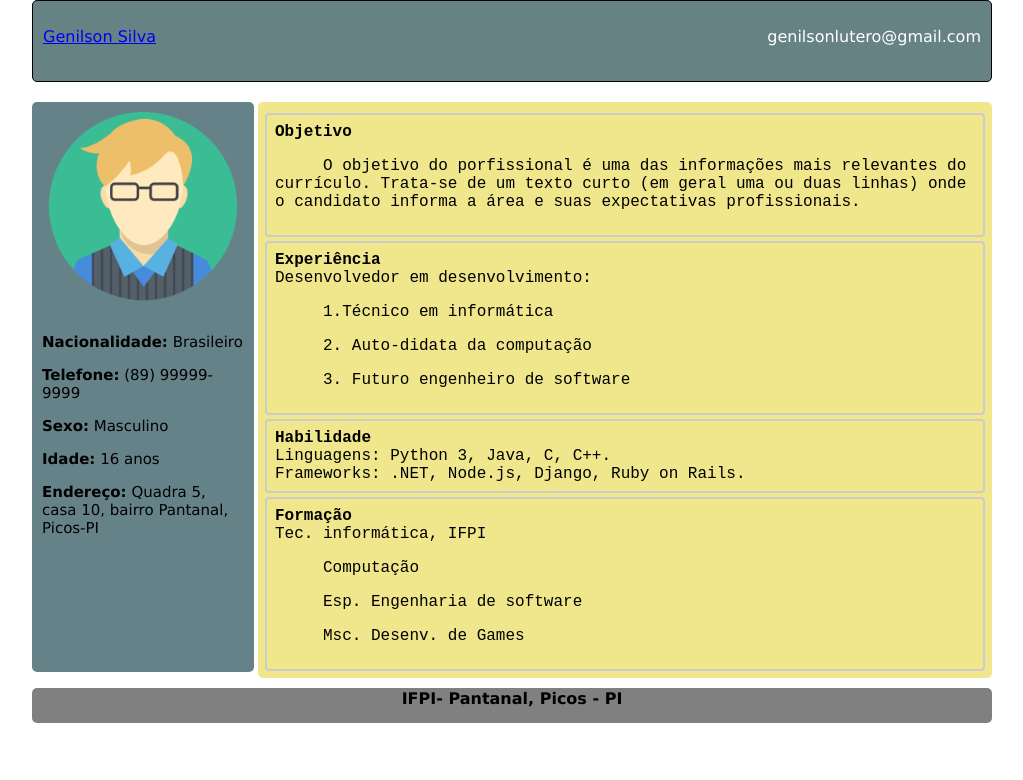
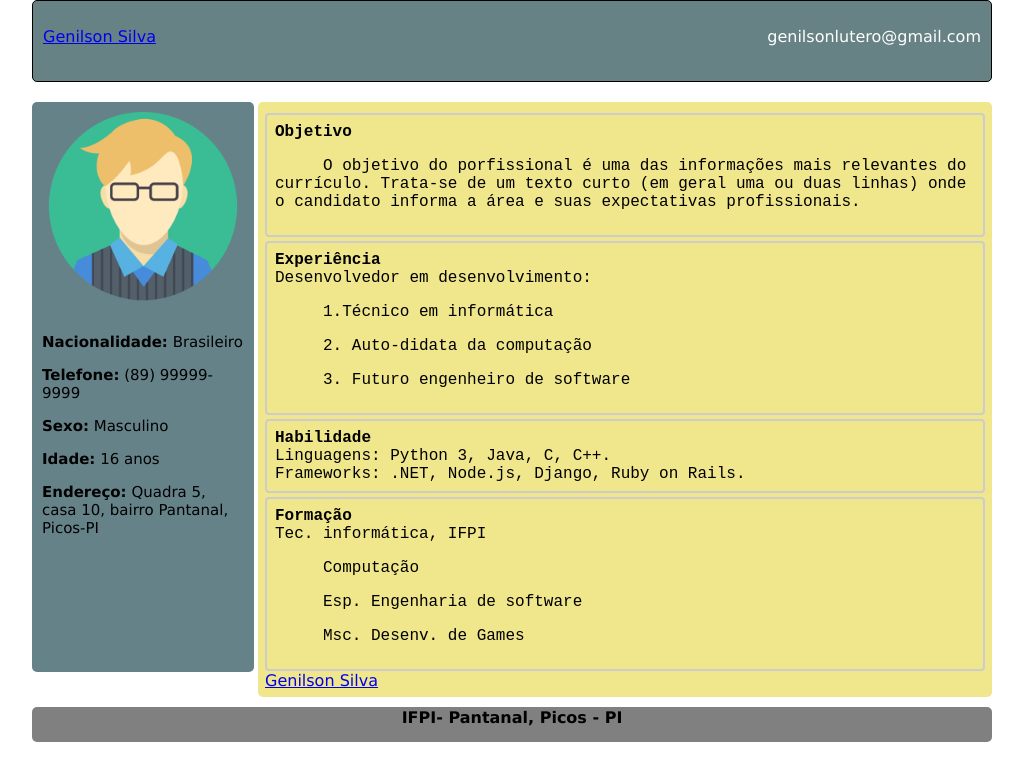
Before and after one commit to GenilsonLutero12/Curriculo_Genilson, a plain HTML site: page index.html in a window 1280 px wide. Shown: the whole page, without its empty margins (128-1151 px from the left). Drawn offline with Linux system fonts and the light colour scheme.

```diff
--- a/index.html
+++ b/index.html
@@ -50,7 +50,7 @@
             </section>
 
 
-
+        <a href="contato.html">Genilson Silva</a>
         </main>
 
         <div>
```
Also changed, not shown: firebase.json (added), 1 other file.
